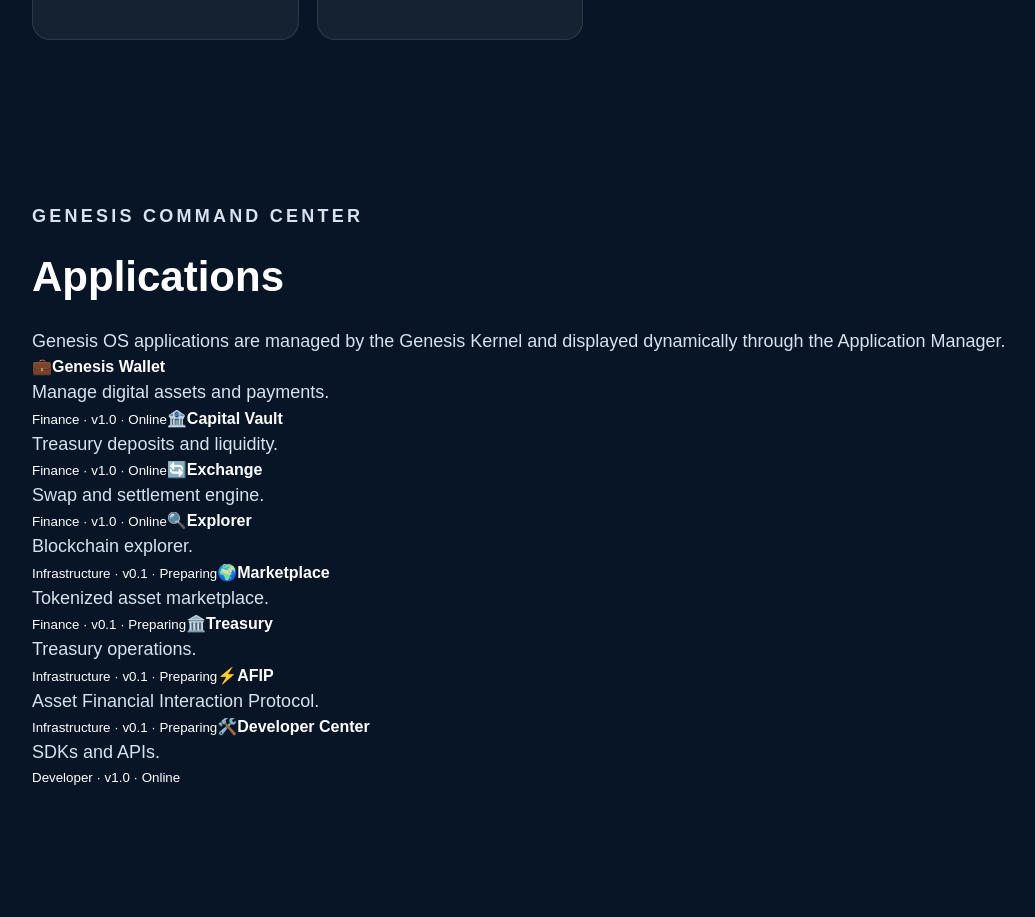
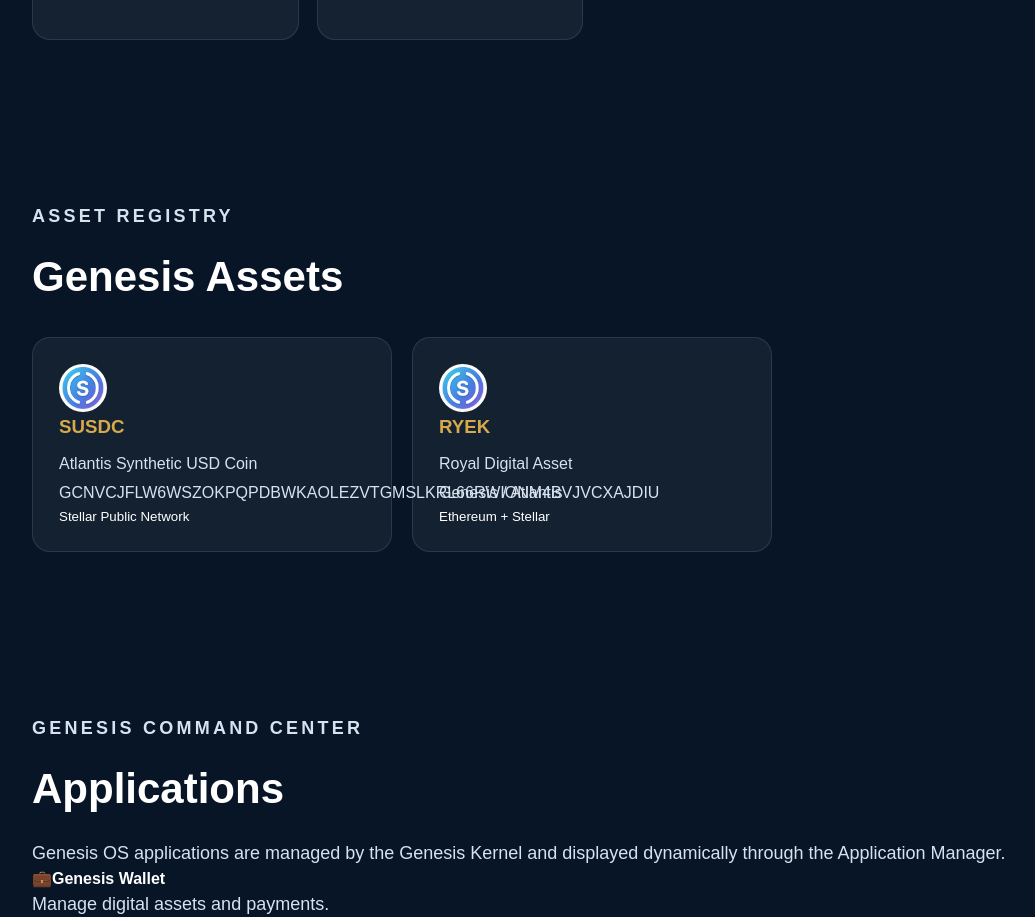
Before and after one commit to Atlantisbank1/genesis-public-portal, a Next.js app: page / in a window 1280 px wide. Shown: the part 2800-3717 px from the top of the page, without its empty margins (48-1083 px from the left). Built offline with nearby package versions, Linux system fonts and the light colour scheme; no server answers.

Commit message:
Add live Genesis asset registry

```diff
--- /dev/null
+++ b/src/components/workspace/GenesisAssetRegistry.tsx
@@ -0,0 +1,30 @@
+import { GenesisAssets } from "../../config/assets";
+
+export default function GenesisAssetRegistry() {
+  const assets = Object.values(GenesisAssets);
+
+  return (
+    <section className="section" id="asset-registry">
+      <p className="eyebrow">ASSET REGISTRY</p>
+
+      <h2>Genesis Assets</h2>
+
+      <div className="cardGrid">
+        {assets.map((asset) => (
+          <article className="panel" key={asset.code}>
+            <img
+              src={asset.logo}
+              alt={asset.code}
+              style={{ width: 48, height: 48, borderRadius: "50%" }}
+            />
+
+            <h3>{asset.code}</h3>
+            <p>{asset.name}</p>
+            <p className="mono">{asset.issuer}</p>
+            <small>{asset.network}</small>
+          </article>
+        ))}
+      </div>
+    </section>
+  );
+}
--- a/src/components/workspace/GenesisWorkspace.tsx
+++ b/src/components/workspace/GenesisWorkspace.tsx
@@ -2,6 +2,7 @@ import { GenesisAssets } from "../../config/assets";
 import { GenesisConfig } from "../../config/genesis";
 import { GenesisNetwork } from "../../config/network";
 import GenesisCommandCenter from "./GenesisCommandCenter";
+import GenesisAssetRegistry from "./GenesisAssetRegistry";
 import GenesisSystemStatus from "./GenesisSystemStatus";
 
 export default function GenesisWorkspace() {
@@ -59,6 +60,7 @@ export default function GenesisWorkspace() {
         </div>
 
         <GenesisSystemStatus />
+                <GenesisAssetRegistry />
         <GenesisCommandCenter />
       </div>
     </section>
```
